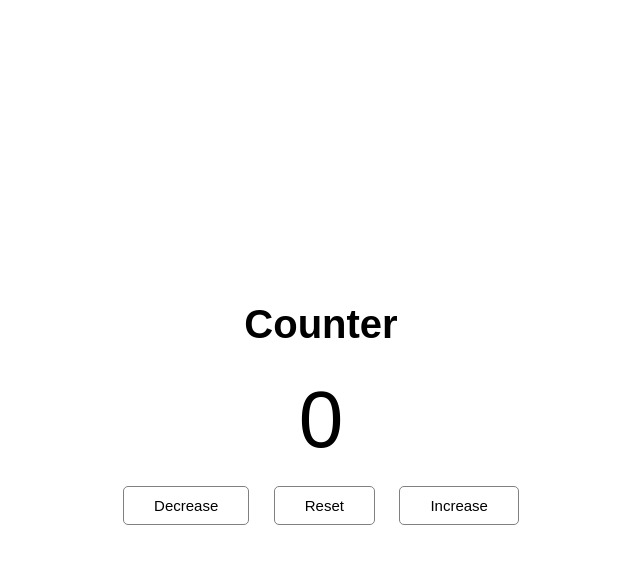
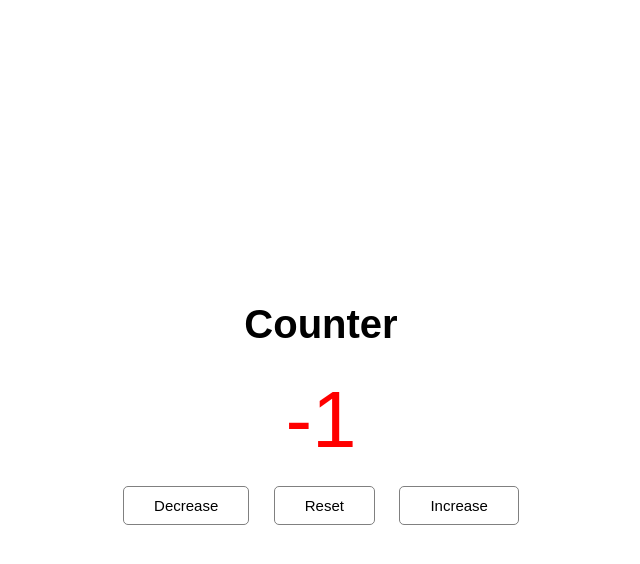
Before and after one commit to datapirate28/js-projects, a plain HTML site: page counterApp/index.html in a window 1280 px wide. Both pictures are taken after a click on the button "Decrease". Shown: the whole page, without its empty margins (319-959 px from the left). Drawn offline with Linux system fonts and the light colour scheme.

Commit message:
done with the counter project

```diff
--- a/counterApp/index.html
+++ b/counterApp/index.html
@@ -18,5 +18,35 @@
         </div>
     </div>
 
+
+    <script>
+        let counter = 0;
+        const decreaseBtn = document.querySelector('.decrease');
+        const increaseBtn = document.querySelector('.increase');
+        const resetBtn = document.querySelector('.reset');
+        const value = document.querySelector('#value')
+
+
+        // increase Value
+        increaseBtn.addEventListener('click', function() {
+        counter += 1;
+        value.innerText = counter
+        value.style.color = 'green'
+        });
+
+        // reset Value
+        resetBtn.addEventListener('click', function() {
+        counter = 0;
+        value.innerText = counter
+        });
+
+        // decrease Value
+        decreaseBtn.addEventListener('click', function() {
+        counter -= 1;
+        value.innerText = counter
+        value.style.color = 'red'
+        });
+
+    </script>
 </body>
 </html>
```
